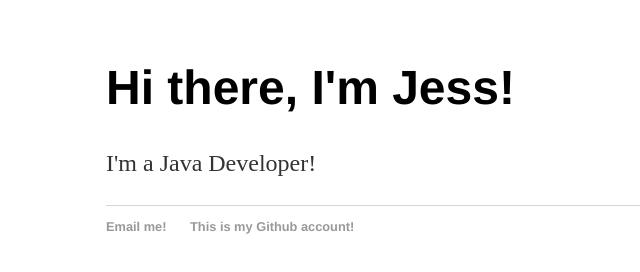
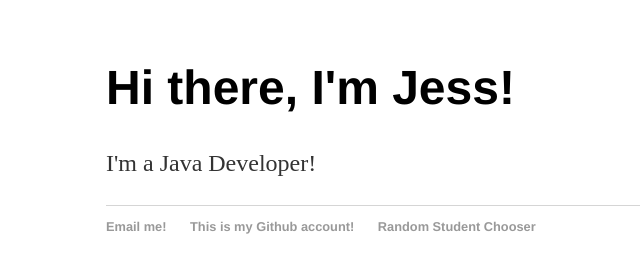
Before and after one commit to Jess4Tech/Jess4Tech.github.io, a plain HTML site: page index.html in a window 1280 px wide. Shown: the whole page, without its empty margins (86-726 px from the left). Drawn offline with Linux system fonts and the light colour scheme.

Commit message:
Update index.html

```diff
--- a/index.html
+++ b/index.html
@@ -23,6 +23,7 @@
     		<ul>
         		<li><a href="mailto:mcroolz4ever@gmail.com">Email me!</a></li>
         		<li><a href="https://github.com/Jess4Tech">This is my Github account!</a></li>
+			<li><a href="pages/random_student.html">Random Student Chooser</a></li>
 			<!-- <Li><a href="pages/join-the-class.html">Join The Class!</a></li> -->
 			</ul>
 		</footer>
```
